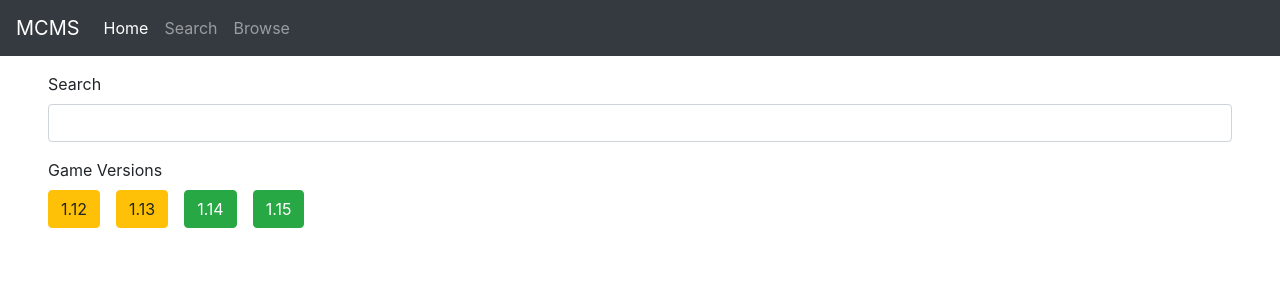
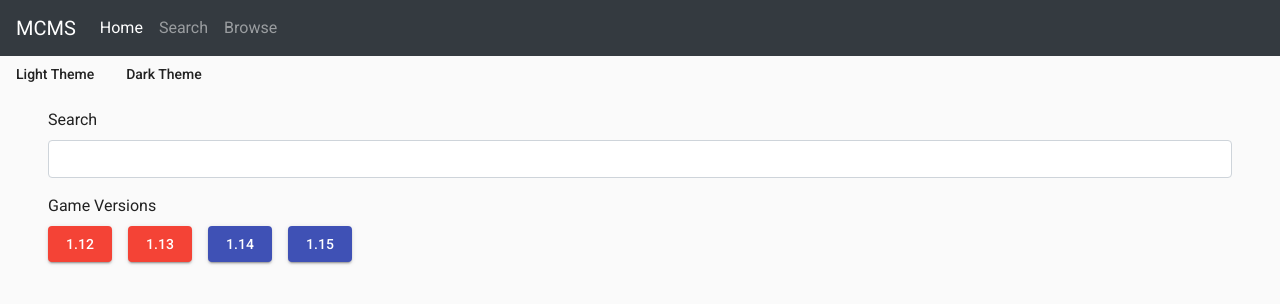
Before and after one commit to ModMappings/WebClient, an Angular app: page / in a window 1280 px wide. Shown: the top 304 px of the page. Built offline with nearby package versions, Linux system fonts and the light colour scheme.

Commit message:
feat(client): add angular material and theming

```diff
--- a/angular.json
+++ b/angular.json
@@ -93,6 +93,7 @@
               "src/assets"
             ],
             "styles": [
+              "./node_modules/@angular/material/prebuilt-themes/pink-bluegrey.css",
               "src/styles.scss"
             ],
             "scripts": []
@@ -124,6 +125,7 @@
           }
         }
       }
-    }},
+    }
+  },
   "defaultProject": "MCMS"
 }
--- a/package.json
+++ b/package.json
@@ -12,10 +12,12 @@
   "private": true,
   "dependencies": {
     "@angular/animations": "~8.2.14",
+    "@angular/cdk": "~8.2.3",
     "@angular/common": "~8.2.14",
     "@angular/compiler": "~8.2.14",
     "@angular/core": "~8.2.14",
     "@angular/forms": "~8.2.14",
+    "@angular/material": "^8.2.3",
     "@angular/platform-browser": "~8.2.14",
     "@angular/platform-browser-dynamic": "~8.2.14",
     "@angular/router": "~8.2.14",
@@ -30,9 +32,9 @@
     "@angular/cli": "~8.3.21",
     "@angular/compiler-cli": "~8.2.14",
     "@angular/language-service": "~8.2.14",
-    "@types/node": "~8.9.4",
     "@types/jasmine": "~3.3.8",
     "@types/jasminewd2": "~2.0.3",
+    "@types/node": "~8.9.4",
     "codelyzer": "^5.0.0",
     "jasmine-core": "~3.4.0",
     "jasmine-spec-reporter": "~4.2.1",
--- a/src/app/app.component.html
+++ b/src/app/app.component.html
@@ -1,2 +1,6 @@
-<app-navbar></app-navbar>
-<router-outlet></router-outlet>
+<div class="app-container">
+  <app-navbar></app-navbar>
+  <button mat-button (click)="setTheme('light')">Light Theme</button>
+  <button mat-button (click)="setTheme('dark')">Dark Theme</button>
+  <router-outlet></router-outlet>
+</div>
--- a/src/app/app.component.ts
+++ b/src/app/app.component.ts
@@ -1,10 +1,51 @@
-import { Component } from '@angular/core';
+import {Component, OnInit} from '@angular/core';
+import {AppTheme, ThemeService} from "./services/theme.service";
+
+const themeToClassMap: Record<AppTheme, string | null> = {
+  light: null,
+  dark: 'app-dark-theme'
+};
 
 @Component({
   selector: 'app-root',
   templateUrl: './app.component.html',
   styleUrls: ['./app.component.scss']
 })
-export class AppComponent {
+export class AppComponent implements OnInit {
+
   title = 'MCMS';
+
+  private currentTheme: AppTheme | null = null;
+
+  constructor(private readonly themeService: ThemeService) {
+  }
+
+  private static unapplyTheme(theme: AppTheme) {
+    const className = themeToClassMap[theme];
+    if (className != null) {
+      document.documentElement.classList.remove(className);
+    }
+  }
+
+  private static applyTheme(theme: AppTheme) {
+    const className = themeToClassMap[theme];
+    if (className != null) {
+      document.documentElement.classList.add(className);
+    }
+  }
+
+  ngOnInit(): void {
+    this.themeService.theme.subscribe(nextTheme => {
+      if (this.currentTheme != null) {
+        AppComponent.unapplyTheme(this.currentTheme);
+      }
+      this.currentTheme = nextTheme;
+      AppComponent.applyTheme(nextTheme);
+    });
+  }
+
+  setTheme(theme: AppTheme) {
+    this.themeService.setTheme(theme);
+  }
+
 }
--- a/src/app/components/components.module.ts
+++ b/src/app/components/components.module.ts
@@ -1,12 +1,14 @@
 import {NgModule} from '@angular/core';
 import {CommonModule} from '@angular/common';
 import {GameVersionsSelectorComponent} from './game-versions-selector/game-versions-selector.component';
+import {MatButtonModule} from '@angular/material/button';
 
 
 @NgModule({
   declarations: [GameVersionsSelectorComponent],
   imports: [
-    CommonModule
+    CommonModule,
+    MatButtonModule
   ],
   exports: [
     GameVersionsSelectorComponent
--- a/src/app/components/game-versions-selector/game-versions-selector.component.html
+++ b/src/app/components/game-versions-selector/game-versions-selector.component.html
@@ -1,7 +1,7 @@
 <div>
   <div class="title">Game Versions</div>
   <div class="versions">
-    <button *ngFor="let version of versions" type="button" class="btn {{version.maintained ? 'btn-success' : 'btn-warning'}}">
+    <button *ngFor="let version of versions" type="button" mat-raised-button [color]="version.maintained ? 'primary' : 'warn'">
       {{version.displayName}}
     </button>
   </div>
--- /dev/null
+++ b/src/app/services/theme.service.ts
@@ -0,0 +1,18 @@
+import {Injectable} from '@angular/core';
+import {BehaviorSubject, Observable} from 'rxjs';
+
+export type AppTheme = 'light' | 'dark';
+
+@Injectable()
+export class ThemeService {
+
+  private readonly theme$ = new BehaviorSubject<AppTheme>('light');
+
+  get theme(): Observable<AppTheme> {
+    return this.theme$;
+  }
+
+  setTheme(theme: AppTheme) {
+    this.theme$.next(theme);
+  }
+}
--- a/src/index.html
+++ b/src/index.html
@@ -6,6 +6,8 @@
   <base href="/">
   <meta name="viewport" content="width=device-width, initial-scale=1">
   <link rel="icon" type="image/x-icon" href="favicon.ico">
+  <link href="https://fonts.googleapis.com/css?family=Roboto:300,400,500&display=swap" rel="stylesheet">
+  <link href="https://fonts.googleapis.com/icon?family=Material+Icons" rel="stylesheet">
 </head>
 <body>
   <app-root></app-root>
--- a/src/styles.scss
+++ b/src/styles.scss
@@ -1,2 +1,39 @@
 /* You can add global styles to this file, and also import other style files */
 @import "~bootstrap/dist/css/bootstrap.min.css";
+
+ //angular material theming
+@import "~@angular/material/theming";
+
+@include mat-core();
+
+// define a light theme
+$app-primary: mat-palette($mat-indigo);
+$app-accent:  mat-palette($mat-pink, A200, A100, A400);
+$app-theme:   mat-light-theme($app-primary, $app-accent);
+
+// define dark theme
+$dark-primary: mat-palette($mat-blue-grey);
+$dark-accent:  mat-palette($mat-amber, A200, A100, A400);
+$dark-warn:    mat-palette($mat-deep-orange);
+$dark-theme:   mat-dark-theme($dark-primary, $dark-accent, $dark-warn);
+
+@mixin app-main-theme($theme) {
+  $background: map-get($theme, background);
+  $foreground: map-get($theme, foreground);
+
+  body {
+    background: map-get($background, background);
+    color: map-get($foreground, text);
+  }
+}
+
+@include angular-material-theme($app-theme);
+@include app-main-theme($app-theme);
+
+.app-dark-theme {
+  @include angular-material-theme($dark-theme);
+  @include app-main-theme($dark-theme)
+}
+
+html, body { height: 100%; }
+body { margin: 0; font-family: Roboto, "Helvetica Neue", sans-serif; }
```
Also changed, not shown: src/app/app.module.ts (+12 -2 lines).
